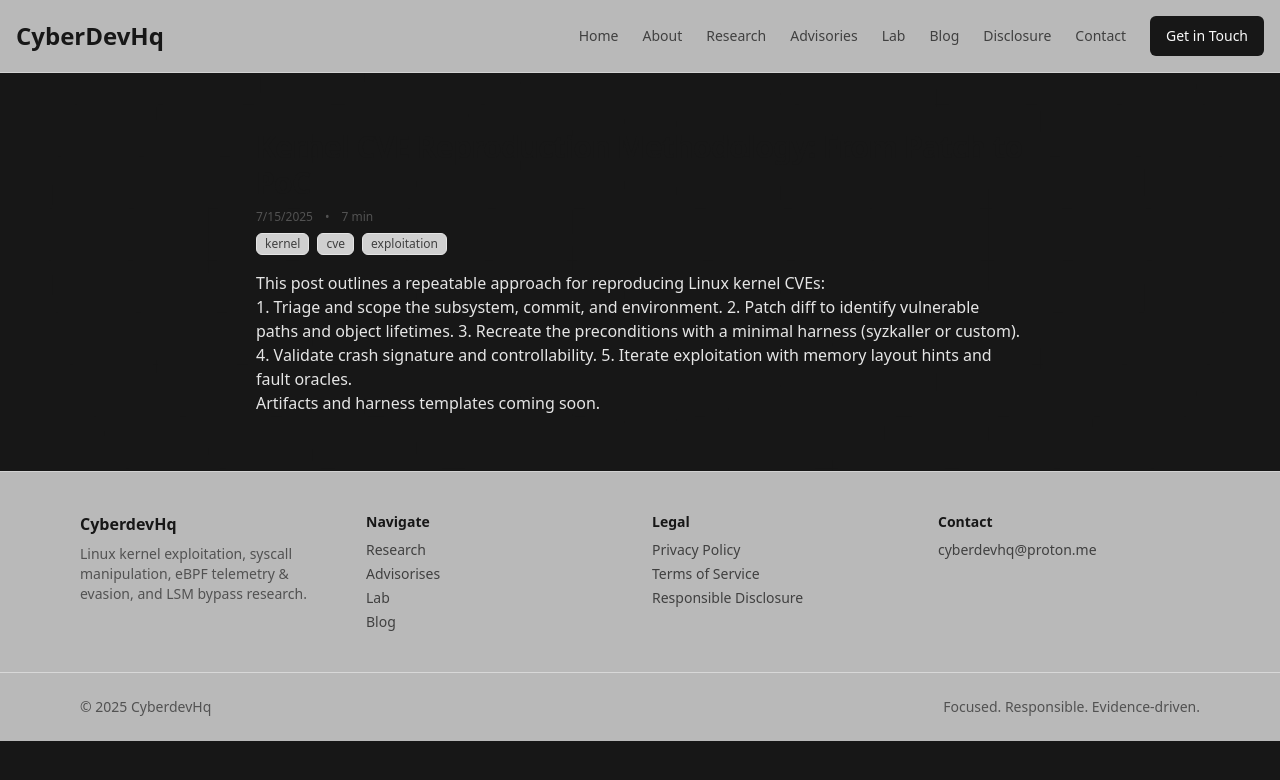
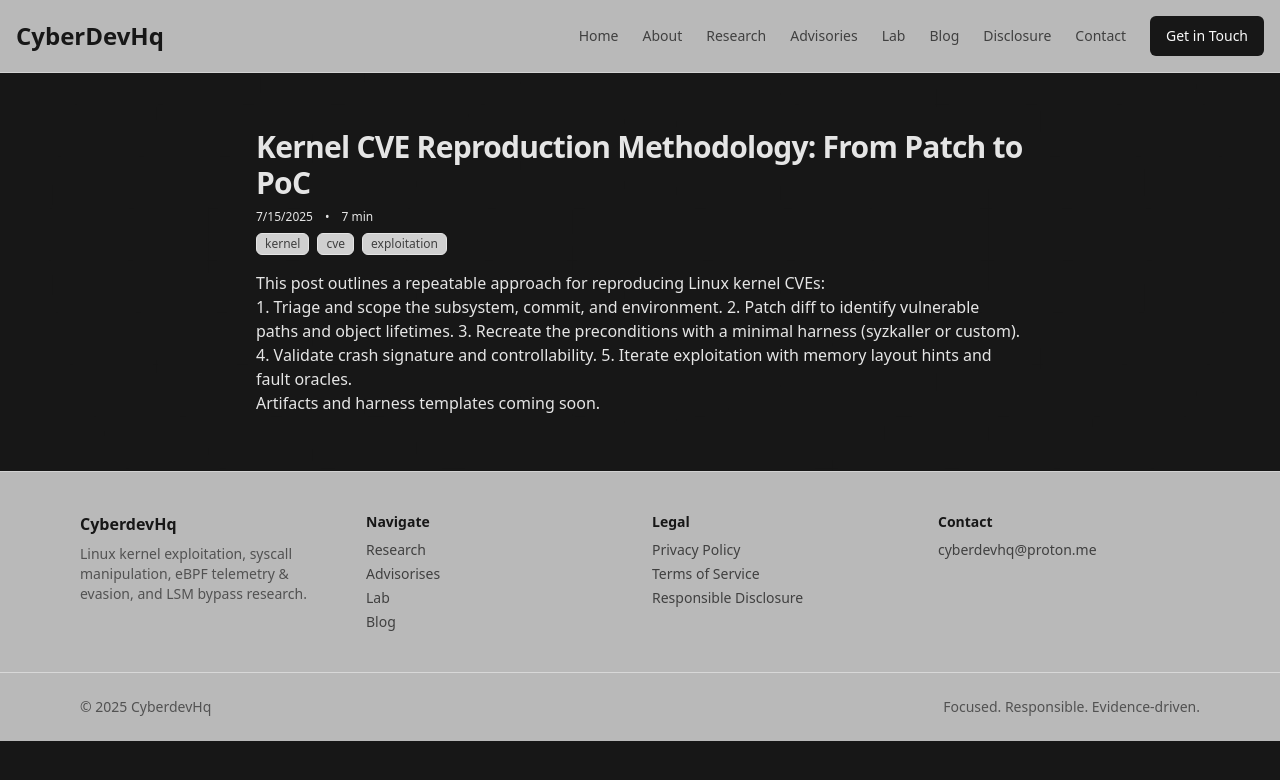
Before and after one commit to Gr3ytrac3/Official-Site, a Next.js app in the folder redkernel/: page /blog/kernel-cve-reproduction-methodology in a window 1280 px wide. Shown: the top 780 px of the page. Built offline with nearby package versions, Linux system fonts and the light colour scheme.

Commit message:
fixed blog title visibility

```diff
--- a/redkernel/src/app/blog/[slug]/page.tsx
+++ b/redkernel/src/app/blog/[slug]/page.tsx
@@ -10,8 +10,8 @@ export default function PostPage({ params }: { params: { slug: string } }) {
     <Section>
       <article className="mx-auto max-w-3xl text-[#e5e5e5]">
         <header className="mb-4">
-          <h1 className="text-2xl font-semibold tracking-tight text-neutral-900 md:text-3xl text-[#e5e5e5]">{post.title}</h1>
-          <div className="mt-2 flex items-center gap-3 text-xs text-neutral-600 text-[#e5e5e5]">
+          <h1 className="text-2xl font-semibold tracking-tight md:text-3xl text-[#e5e5e5]">{post.title}</h1>
+          <div className="mt-2 flex items-center gap-3 text-xs text-[#e5e5e5]">
             <span>{new Date(post.date).toLocaleDateString()}</span>
             <span>•</span>
             <span>{post.readingTime}</span>
```
Also changed, not shown: redkernel/src/app/page.tsx (line endings or trailing spaces).
